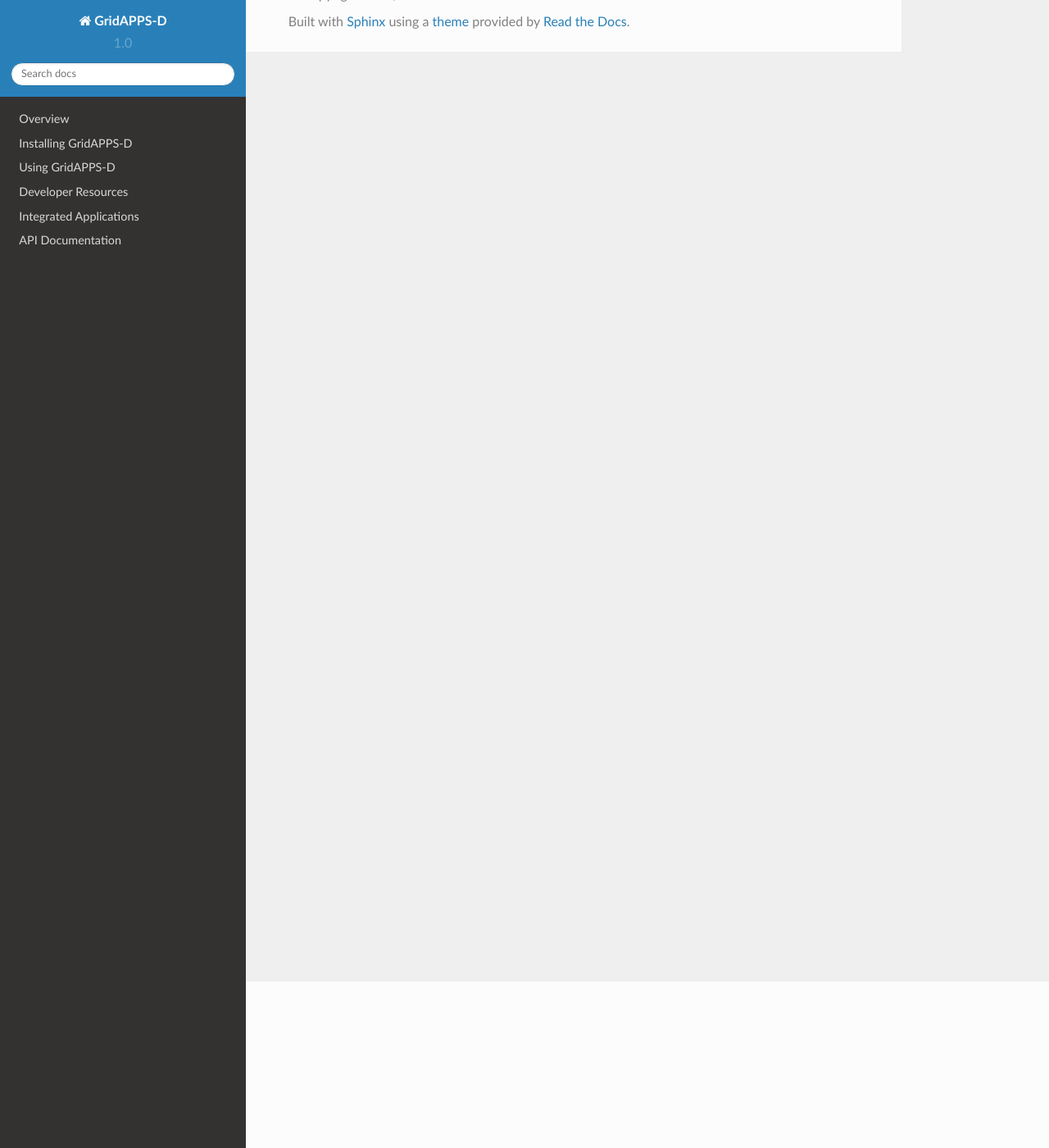
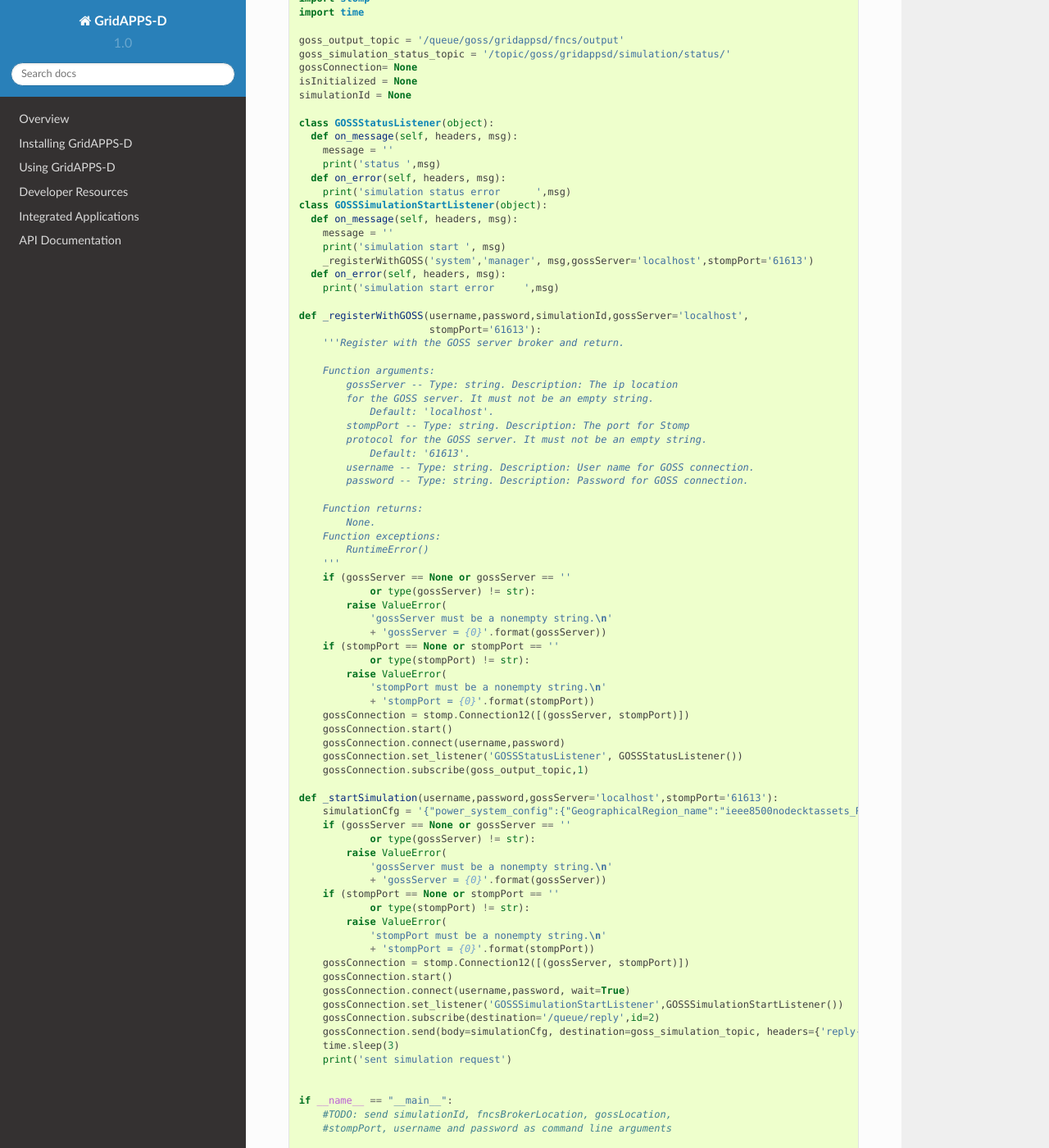
Before and after one commit to GRIDAPPSD/GOSS-GridAPPS-D, a Sphinx documentation site: the page built from docs/source/using_gridappsd/api_examples/starting_in_python.rst, in a window 1280 px wide and 1400 px high, scrolled down 203 px. Shown: the whole window at 82% size. Built offline with Sphinx 7.4.7 and the Read the Docs theme 2.0.0, drawn with Linux system fonts in a browser that asks for light colours; pages that are not in the unit, such as notebooks, are missing from menus; some of the changed text lies outside the part shown.

Commit message:
Update starting_in_python.rst

```diff
--- a/docs/source/using_gridappsd/api_examples/starting_in_python.rst
+++ b/docs/source/using_gridappsd/api_examples/starting_in_python.rst
@@ -1,2 +1,91 @@
-Python
-*********
+**Python**
+
+::
+
+  import json
+  import sys
+  import stomp
+  import time
+
+  goss_output_topic = '/queue/goss/gridappsd/fncs/output'
+  goss_simulation_status_topic = '/topic/goss/gridappsd/simulation/status/'
+  gossConnection= None
+  isInitialized = None
+  simulationId = None
+
+  class GOSSStatusListener(object):
+    def on_message(self, headers, msg):
+      message = ''
+      print('status ',msg)
+    def on_error(self, headers, msg):
+      print('simulation status error      ',msg)
+  class GOSSSimulationStartListener(object):
+    def on_message(self, headers, msg):
+      message = ''
+      print('simulation start ', msg)
+      _registerWithGOSS('system','manager', msg,gossServer='localhost',stompPort='61613')
+    def on_error(self, headers, msg):
+      print('simulation start error     ',msg)
+
+  def _registerWithGOSS(username,password,simulationId,gossServer='localhost',
+                        stompPort='61613'):
+      '''Register with the GOSS server broker and return.
+
+      Function arguments:
+          gossServer -- Type: string. Description: The ip location
+          for the GOSS server. It must not be an empty string.
+              Default: 'localhost'.
+          stompPort -- Type: string. Description: The port for Stomp
+          protocol for the GOSS server. It must not be an empty string.
+              Default: '61613'.
+          username -- Type: string. Description: User name for GOSS connection.
+          password -- Type: string. Description: Password for GOSS connection.
+
+      Function returns:
+          None.
+      Function exceptions:
+          RuntimeError()
+      '''
+      if (gossServer == None or gossServer == ''
+              or type(gossServer) != str):
+          raise ValueError(
+              'gossServer must be a nonempty string.\n'
+              + 'gossServer = {0}'.format(gossServer))
+      if (stompPort == None or stompPort == ''
+              or type(stompPort) != str):
+          raise ValueError(
+              'stompPort must be a nonempty string.\n'
+              + 'stompPort = {0}'.format(stompPort))
+      gossConnection = stomp.Connection12([(gossServer, stompPort)])
+      gossConnection.start()
+      gossConnection.connect(username,password)
+      gossConnection.set_listener('GOSSStatusListener', GOSSStatusListener())
+      gossConnection.subscribe(goss_output_topic,1)
+
+  def _startSimulation(username,password,gossServer='localhost',stompPort='61613'):
+      simulationCfg = '{"power_system_config":{"GeographicalRegion_name":"ieee8500nodecktassets_Region","SubGeographicalRegion_name":"ieee8500nodecktassets_SubRegion","Line_name":"ieee8500"}, "simulation_config":{"start_time":"03/07/2017 00:00:00","duration":"60","simulator":"GridLAB-D","simulation_name":"my test simulation","power_flow_solver_method":"FBS"}}'
+      if (gossServer == None or gossServer == ''
+              or type(gossServer) != str):
+          raise ValueError(
+              'gossServer must be a nonempty string.\n'
+              + 'gossServer = {0}'.format(gossServer))
+      if (stompPort == None or stompPort == ''
+              or type(stompPort) != str):
+          raise ValueError(
+              'stompPort must be a nonempty string.\n'
+              + 'stompPort = {0}'.format(stompPort))
+      gossConnection = stomp.Connection12([(gossServer, stompPort)])
+      gossConnection.start()
+      gossConnection.connect(username,password, wait=True)
+      gossConnection.set_listener('GOSSSimulationStartListener',GOSSSimulationStartListener())
+      gossConnection.subscribe(destination='/queue/reply',id=2)
+      gossConnection.send(body=simulationCfg, destination=goss_simulation_topic, headers={'reply-to': '/queue/reply'})
+      time.sleep(3)
+      print('sent simulation request')
+
+
+  if __name__ == "__main__":
+      #TODO: send simulationId, fncsBrokerLocation, gossLocation,
+      #stompPort, username and password as command line arguments
+
+      _startSimulation('username','pw',gossServer='127.0.0.1',stompPort='61613')
```
